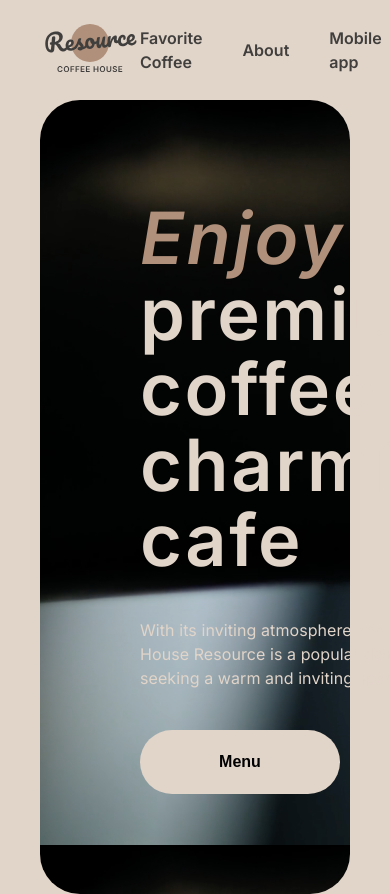
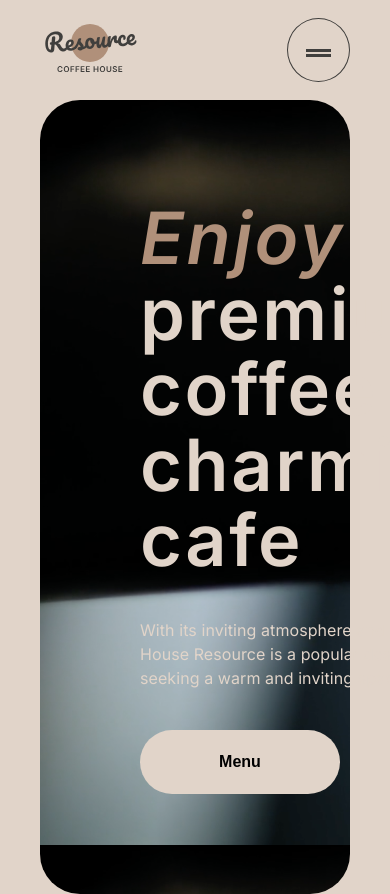
Before and after one commit to LittleMeo/Coffee-House, a plain HTML site: page index.html in a window 390 px wide. Shown: the top 894 px of the page. Drawn offline with Linux system fonts and the light colour scheme.

Commit message:
feat: start adaptive, create burger and media queries

```diff
--- a/index.html
+++ b/index.html
@@ -27,6 +27,9 @@
                 <div class="menu-title">Menu</div>
                 <img class="menu-ico" src="./assets/ico/coffee-cup.svg" alt="menu-ico">
             </div>
+            <div class="nav-burger">
+                <div class="burger-line"></div>
+            </div>
         </nav>
     </header>
     <section class="hero section">
--- a/style.css
+++ b/style.css
@@ -94,6 +94,26 @@ li {
     margin: 0px 0 5px 0;
 }
 
+.nav-burger {
+    display: none;
+    cursor: pointer;
+}
+
+.burger-line {
+    width: 25px;
+    height: 3px;
+    background-color: #403F3D;
+}
+
+.burger-line::after {
+    content: '';
+    display: block;
+    width: 25px;
+    height: 3px;
+    background-color: #403F3D;
+    margin: 5px 0;
+}
+
 .hero {
     background-image: url('./assets/png/img-hero.png');
     padding: 100px;
@@ -134,3 +154,20 @@ li {
 .hero-button {
     background-color: #E1D4C9;
 }
+
+@media (max-width: 770px) {
+    .nav-list {
+        display: none;
+    }
+    .nav-menu {
+        display: none;
+    }
+    .nav-burger {
+        display: flex;
+        border: 1px solid #403F3D;
+        align-items: center;
+        border-radius: 50%;
+        padding: 18px;
+    }
+
+}
```
